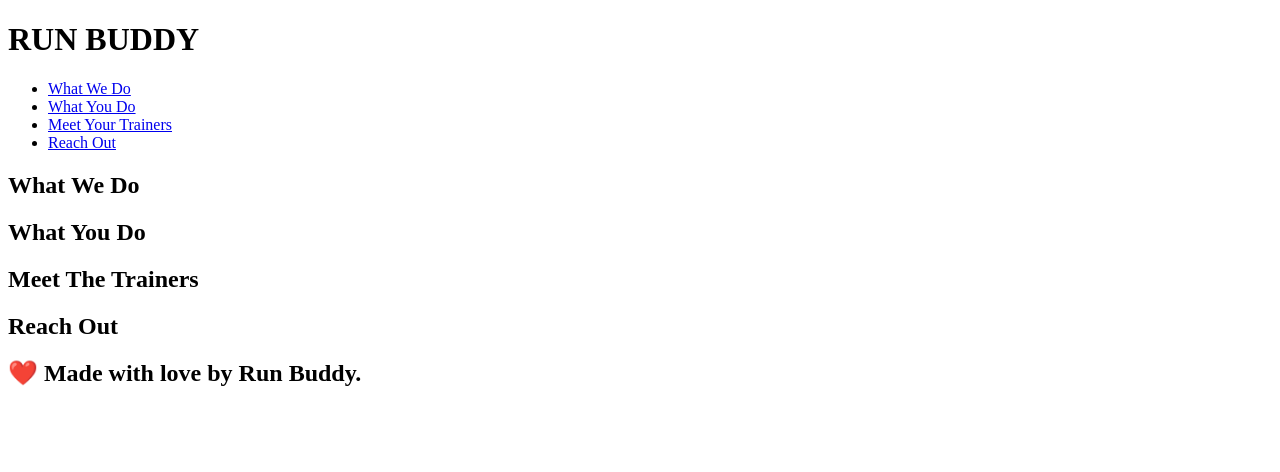
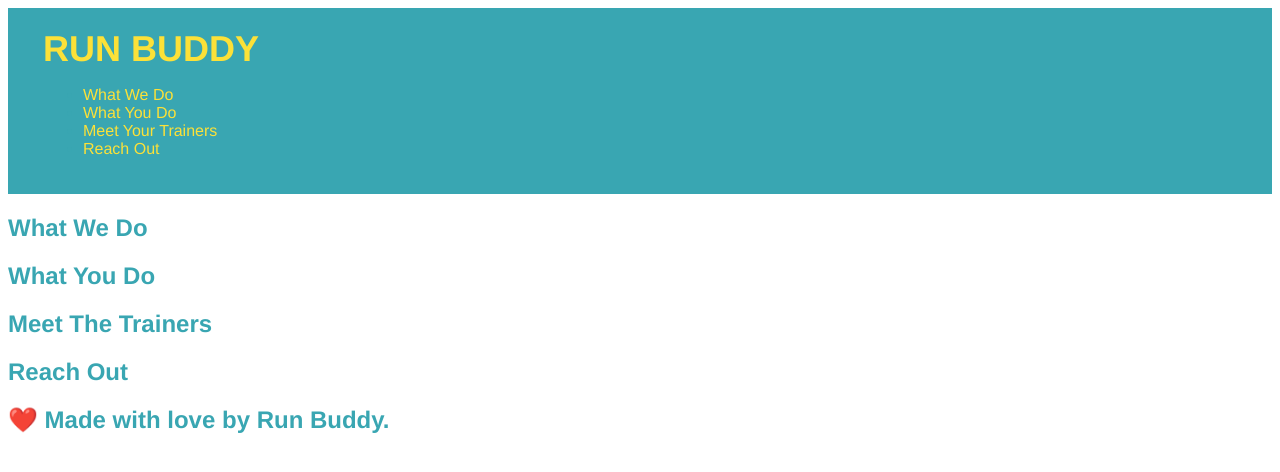
Before and after one commit to slahiru10/run-buddy, a plain HTML site: page index.html in a window 1280 px wide. Drawn offline with Linux system fonts and the light colour scheme.

Commit message:
CSS file added

```diff
--- /dev/null
+++ b/assets/css/style.css
@@ -0,0 +1,23 @@
+/* Bahhh */
+body{
+    color: #39a6b2;
+    font-family: Helvetica, Arial, sans-serif;
+}
+
+header {
+    padding: 20px 35px;
+    background-color: #39a6b2;
+}
+
+ /* Applies 20px to every side (top, right, bottom, left) */
+ header h1 {
+    font-weight: bold;
+    font-size: 36px;
+    color: #fce138;
+    margin: 0;
+  }
+
+  header a{
+    text-decoration: none;
+    color: #fce138;
+  }
--- a/index.html
+++ b/index.html
@@ -2,6 +2,7 @@
 <html lang="en">
     <head>
         <meta charset="UTF-8"/>
+        <link rel="stylesheet" href="./assets/css/style.css"/>
         <title>Run Buddy</title>
     </head>
 
```
